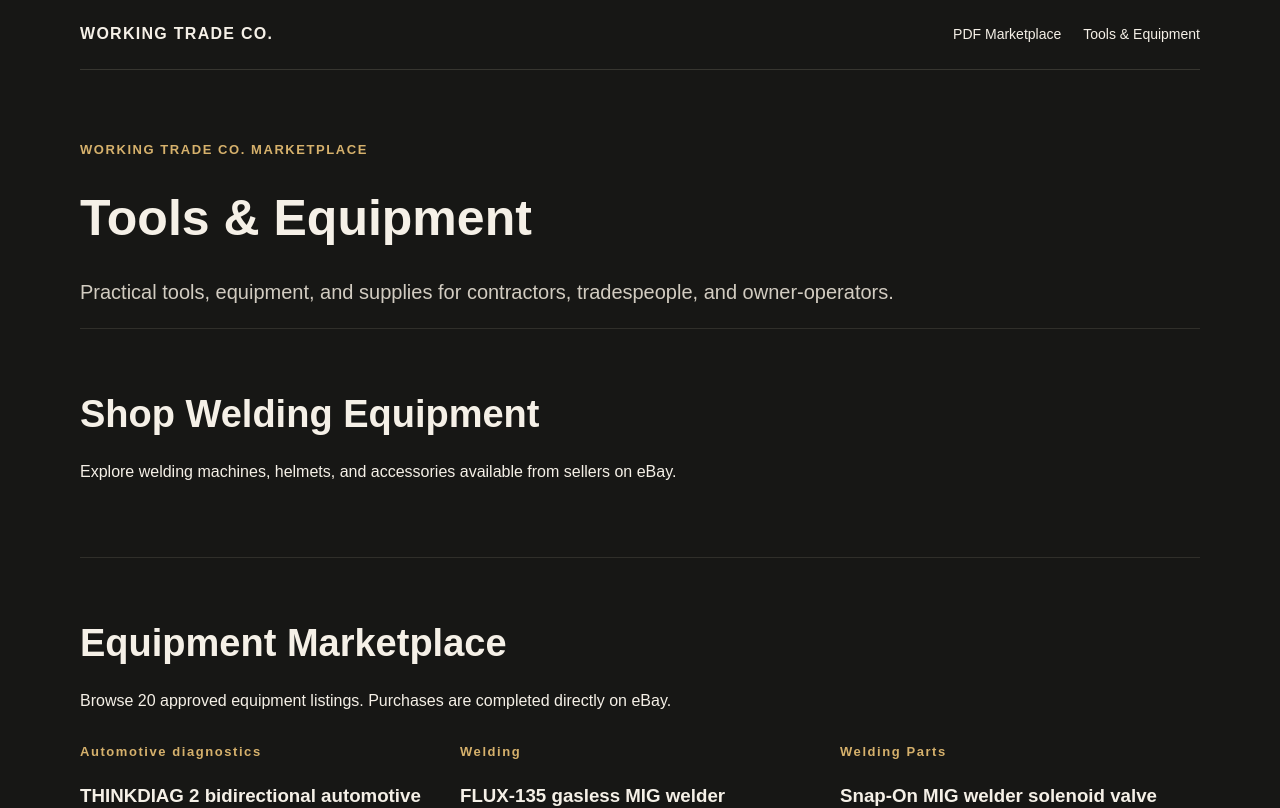
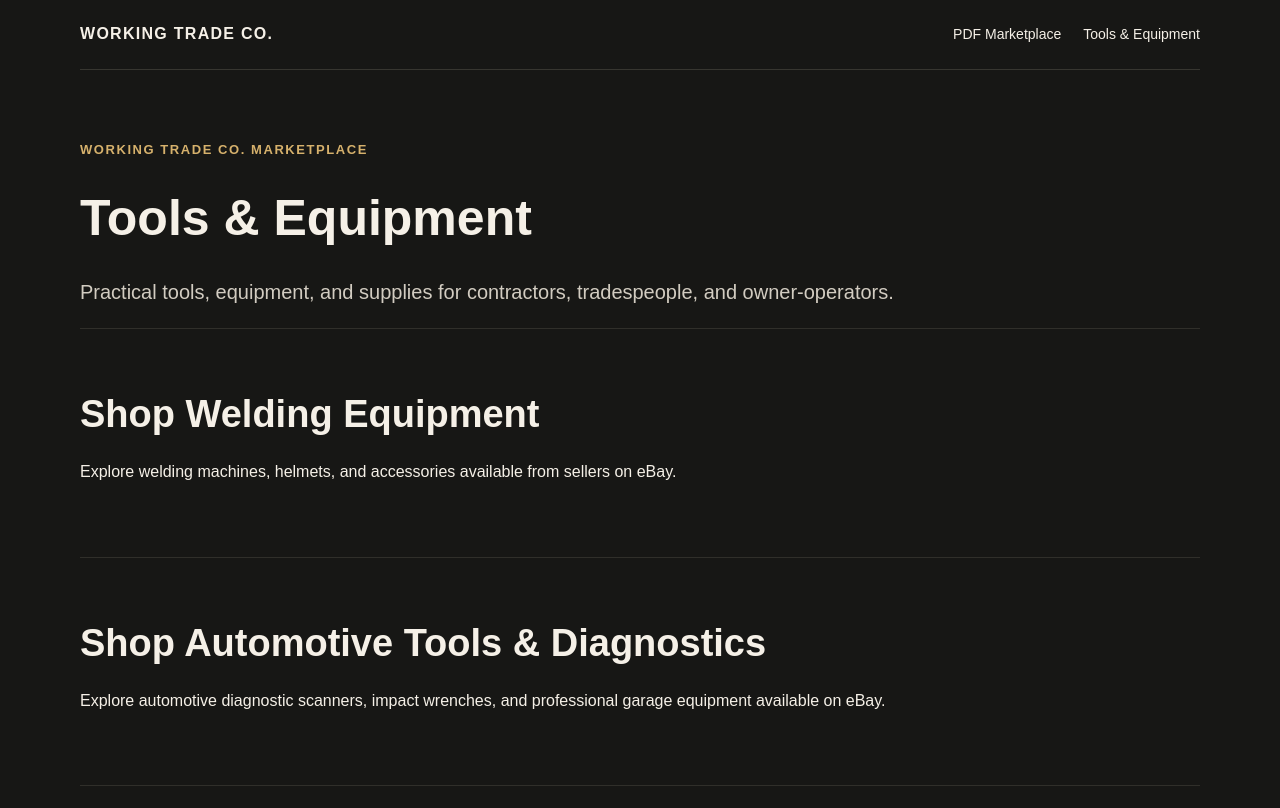
Before and after one commit to iroc46me-ui/working-trade-co, a Next.js app: page /tools-equipment in a window 1280 px wide. Shown: the top 808 px of the page. Built offline with nearby package versions, Linux system fonts and the light colour scheme.

Commit message:
Add automotive eBay Smart Placement banner

```diff
--- a/app/tools-equipment/page.js
+++ b/app/tools-equipment/page.js
@@ -45,7 +45,20 @@ export default function ToolsEquipmentPage() {
     strategy="afterInteractive"
   />
 </section>
+      <section className="catalog-section">
+        <h2>Shop Automotive Tools &amp; Diagnostics</h2>
+        <p>
+          Explore automotive diagnostic scanners, impact wrenches,
+          and professional garage equipment available on eBay.
+        </p>
 
+        <div style={{ maxWidth: "100%", overflowX: "auto" }}>
+          <ins
+            className="epn-placement"
+            data-config-id="fff681daeb198c627b8f811b"
+          />
+        </div>
+      </section>
       <section className="catalog-section">
         <h2>Equipment Marketplace</h2>
         <p>
```
